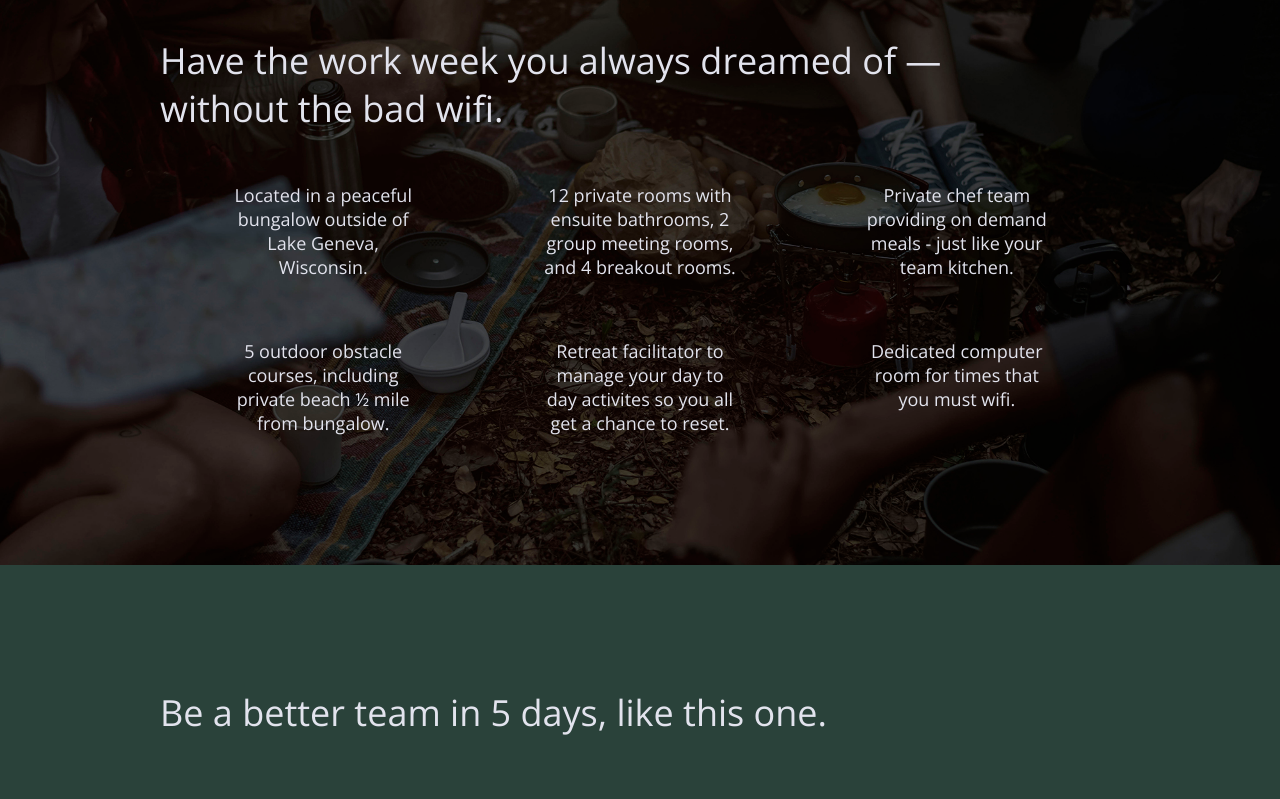
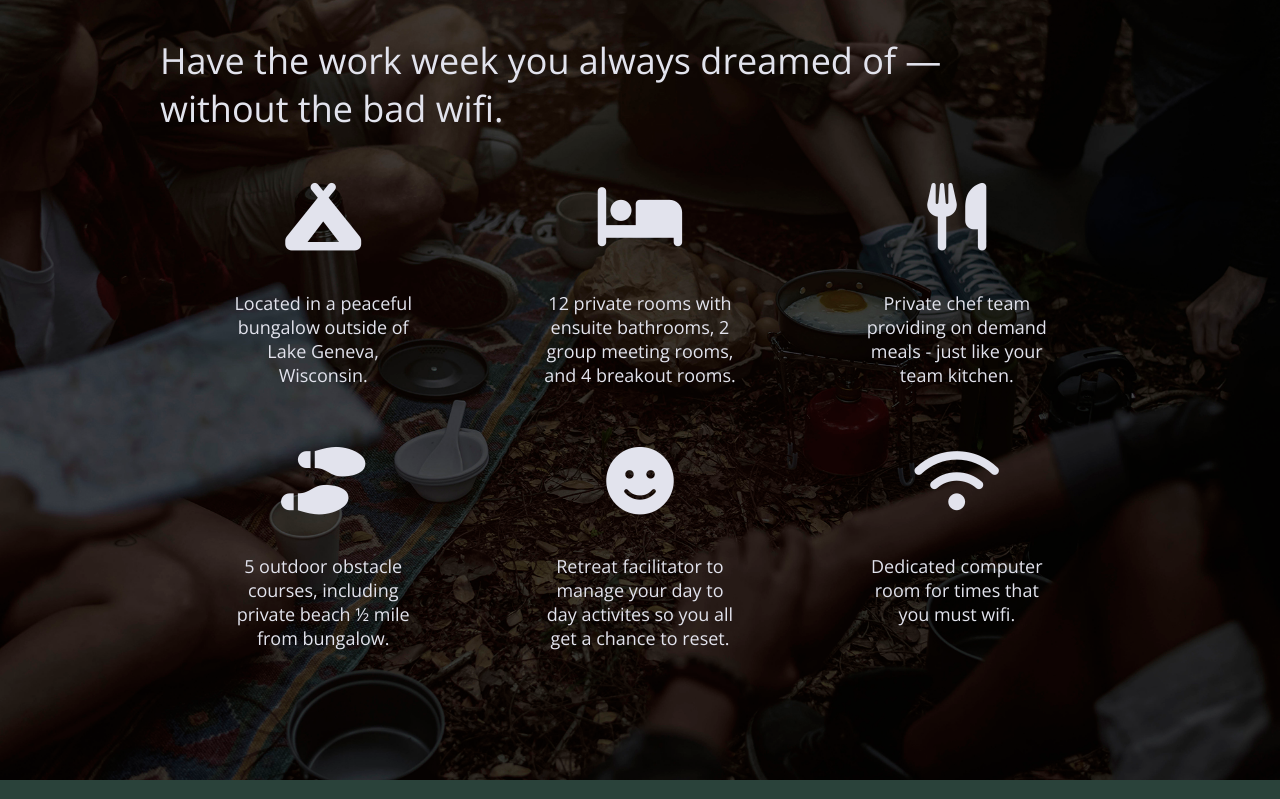
Before and after one commit to ken-ellingsen/unplugged, a website built with Parcel: page index.html in a window 1280 px wide. Shown: the part 1139-1938 px from the top of the page. Built offline with nearby package versions, Linux system fonts and the light colour scheme.

Commit message:
Added Font Awesome links to HTML heads and feature icons to main page

```diff
--- a/css/main.css
+++ b/css/main.css
@@ -307,6 +307,11 @@ input[type=button] {
 .features article {
   width: 63%;
   margin: 30px 0;
+}
+
+.features i {
+  font-size: 3.75em;
+  margin-bottom: 40px;
 }
 
 .features p {
--- a/index.html
+++ b/index.html
@@ -17,8 +17,10 @@
   <!-- Place favicon.ico in the root directory -->
   <!-- Google Fonts -->
   <link href="https://fonts.googleapis.com/css?family=Open+Sans:400,700|Poppins:500,700" rel="stylesheet">
+
   <link rel="stylesheet" href="css/normalize.css">
   <link rel="stylesheet" href="css/main.css">
+  <script src="https://kit.fontawesome.com/d59606f9b8.js" crossorigin="anonymous"></script>
 </head>
 
 <body>
@@ -66,32 +68,32 @@
         <h2>Have the work week you always dreamed of — without the bad wifi.</h2>
         <div class="features-items">
           <article>
-            <p class="fontawesome-icon"></p>
+            <p class="fontawesome-icon"><i class="fas fa-campground"></i></p>
             <p class="feature-description">Located in a peaceful bungalow outside of Lake Geneva, Wisconsin.</p>
           </article>
           <article>
-            <p class="fontawesome-icon"></p>
+            <p class="fontawesome-icon"><i class="fas fa-bed"></i></p>
             <p class="feature-description">12 private rooms with ensuite bathrooms, 2 group meeting rooms, and 4
               breakout
               rooms.</p>
           </article>
           <article>
-            <p class="fontawesome-icon"></p>
+            <p class="fontawesome-icon"><i class="fas fa-utensils"></i></p>
             <p class="feature-description">Private chef team providing on demand meals - just like your team kitchen.
             </p>
           </article>
           <article>
-            <p class="fontawesome-icon"></p>
+            <p class="fontawesome-icon"><i class="fas fa-shoe-prints"></i></p>
             <p class="feature-description">5 outdoor obstacle courses, including private beach ½ mile from bungalow.
             </p>
           </article>
           <article>
-            <p class="fontawesome-icon"></p>
+            <p class="fontawesome-icon"><i class="fas fa-smile"></i></p>
             <p class="feature-description">Retreat facilitator to manage your day to day activites so you all get a
               chance to reset.</p>
           </article>
           <article>
-            <p class="fontawesome-icon"></p>
+            <p class="fontawesome-icon"><i class="fas fa-wifi"></i></p>
             <p class="feature-description">Dedicated computer room for times that you must wifi.</p>
           </article>
         </div>
```
Also changed, not shown: about/index.html (+2 -0 lines), faq/index.html (+2 -0 lines).
